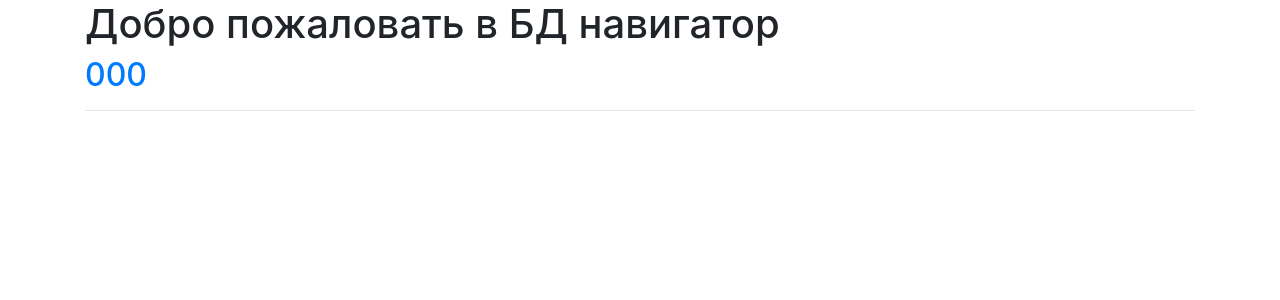
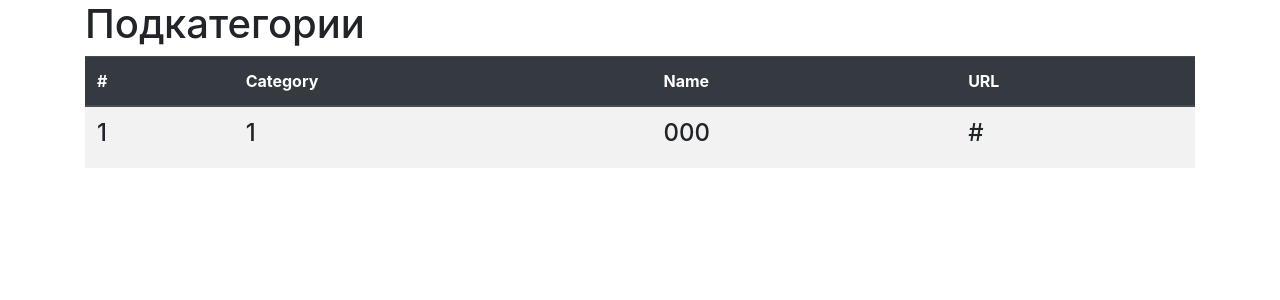
Before and after one commit to sweetsenpai/psprof_main, a Flask app: page /subcategories in a window 1280 px wide. Shown: the part 69-369 px from the top of the page. Run offline with Flask 3, Linux system fonts and the light colour scheme; tables that the repository leaves empty hold one stand-in row (values such as "Sample post"); parts of the project's set-up code (start-up, migrations or seed data) failed here and were passed over; some libraries are stand-ins or nearby versions.

Commit message:
bootstrap subcategory table

```diff
--- a/DB/db_builder.py
+++ b/DB/db_builder.py
@@ -20,7 +20,7 @@ class Subcategories(db.Model):
     subcategories_id = db.Column(name='subcategories_id', type_=db.Integer, primary_key=True)
     subcategories_categories = db.Column(db.Integer, db.ForeignKey('categories.category_id', ondelete="CASCADE"))
     subcategories_titel = db.Column(name='subcategories_titel', type_=db.String)
-    subcategories_url = db.Column(name='category_title', type_=db.String, default='')
+    subcategories_url = db.Column(name='subcategories_url', type_=db.String, default='')
 
 
     def __init__(self, subcategories_categories, subcategories_titel, subcategories_url):
--- a/flask_app/app.py
+++ b/flask_app/app.py
@@ -1,4 +1,4 @@
-from flask import Flask, render_template
+from flask import Flask, render_template,  request, url_for, flash, redirect
 from markupsafe import escape
 from config import app, db
 from DB.db_builder import Users, Categories, Subcategories, Channels
--- a/flask_app/templates/subcategories.html
+++ b/flask_app/templates/subcategories.html
@@ -1,11 +1,25 @@
 {% extends 'base.html' %}
 
 {% block content %}
-    <h1>{% block title %} Добро пожаловать в БД навигатор {% endblock %}</h1>
+    <h1>{% block title %} Подкатегории {% endblock %}</h1>
+    <table class="table table-striped">
+    <thead class="thead-dark">
+        <tr>
+          <th scope="col">#</th>
+          <th scope="col">Category</th>
+          <th scope="col">Name</th>
+          <th scope="col">URL</th>
+        </tr>
+    </thead>
+    <tbody>
     {% for post in posts %}
-        <a href="#">
-            <h2>{{ post['subcategories_titel'] }}</h2>
-        </a>
-        <hr>
+        <tr>
+            <th scope="row"><h4>{{ post['subcategories_id']}}</h4></th>
+            <td><h4>{{ post['subcategories_categories']}}</h4></td>
+            <td><h4>{{ post['subcategories_titel']}}</h4></td>
+            <td><h4>{{ post['subcategories_url']}}</h4></td>
+        </tr>
     {% endfor %}
+    </tbody>
+    </table>
 {% endblock %}
```
